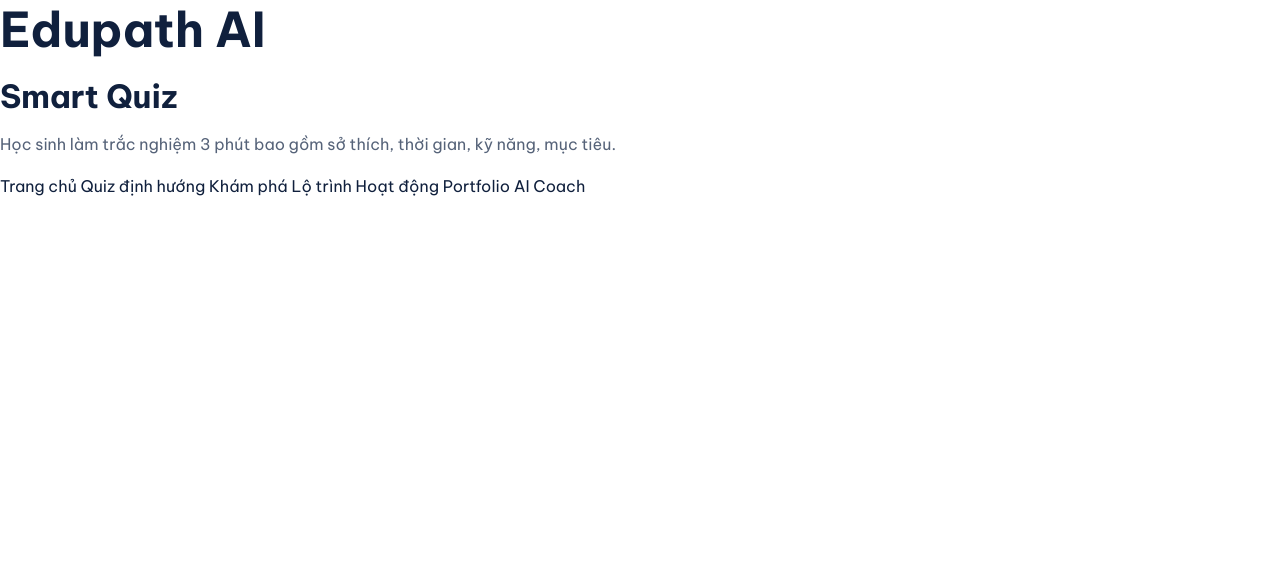
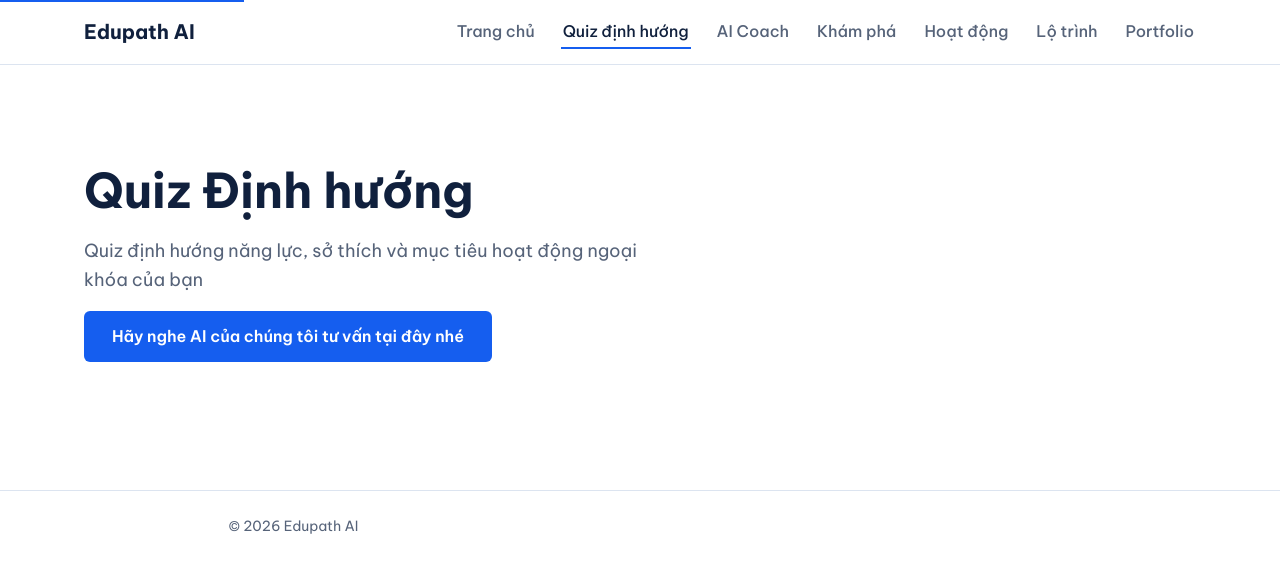
Before and after one commit to chinsiu1412/chinsiu1412.github.io, a plain HTML site: page quiz.html in a window 1280 px wide. Drawn offline with Linux system fonts and the light colour scheme.

Commit message:
chinh sua giao dien

```diff
--- a/gemini-backend/gemini-backend/server.js
+++ b/gemini-backend/gemini-backend/server.js
@@ -17,7 +17,7 @@ if (!process.env.GEMINI_API_KEY) {
 }
 
 const genAI = new GoogleGenerativeAI(process.env.GEMINI_API_KEY);
-const model = genAI.getGenerativeModel({ model: "gemini-3.5-flash"});
+const model = genAI.getGenerativeModel({ model: "gemini-3.5-flash-lite"});
 
 /* 1. Endpoint xử lý tin nhắn Chatbot */
 app.post('/api/chat', async (req, res) => {
--- a/quiz.html
+++ b/quiz.html
@@ -13,16 +13,46 @@
     <link rel="stylesheet" href="style.css">
     </head>
     <body>
-        <h1>Edupath AI</h1>
-        <h2>Smart Quiz</h2>
-        <p>Học sinh làm trắc nghiệm 3 phút bao gồm sở thích, thời gian, kỹ năng, mục tiêu.
-        </p>
-        <a href="index.html" target="_self">Trang chủ</a>
-        <a href="quiz.html" target="_self">Quiz định hướng</a>
-        <a href="discovery.html" target="_self">Khám phá</a>
-        <a href="route.html" target="_self">Lộ trình</a>
-        <a href="activities.html" target="_self">Hoạt động</a>
-        <a href="portfolio.html" target="_self">Portfolio</a>
-        <a href="coach.html" target="_self">AI Coach</a>
+        <a href="#main-content" class="skip-link">Bỏ qua đến nội dung chính</a>
+
+    <header class="site-header">
+        <div class="header-inner">
+            <a href="index.html" class="logo">Edupath AI</a>
+
+            <button class="menu-toggle" aria-expanded="false" aria-controls="main-nav">
+                <span class="hamburger"></span>
+            </button>
+
+            <nav id="main-nav" class="main-nav">
+
+                <ul>
+                    <li><a href="index.html">Trang chủ</a></li>
+                    <li><a href="quiz.html" class="active">Quiz định hướng</a></li>
+                    <li><a href="coach.html">AI Coach</a></li>
+                    <li><a href="discovery.html">Khám phá</a></li>
+                    <li><a href="activities.html">Hoạt động</a></li>
+                    <li><a href="route.html">Lộ trình</a></li>
+                    <li><a href="portfolio.html">Portfolio</a></li>
+                </ul>
+
+            </nav>
+        </div>
+    </header>
+
+    <main id="main-content">
+        <section class="hero">
+            <div class="hero-content">
+                <h1>Quiz Định hướng</h1>
+                <p>Quiz định hướng năng lực, sở thích và mục tiêu hoạt động ngoại khóa của bạn</p>
+                <a href="coach.html" class="btn btn-primary">Hãy nghe AI của chúng tôi tư vấn tại đây nhé</a>
+            </div>
+        </section>
+    </main>
+
+    <footer class="site-footer">
+        <p>© 2026 Edupath AI</p>
+    </footer>
+
+    <script src="script.js"></script>
     </body>
 </html>
--- a/script.js
+++ b/script.js
@@ -1,5 +1,5 @@
-/*Toogle menu mobile*/
-/*Toogle dropdown submenu*/
+/*Toggle menu mobile*/
+/*Toggle dropdown submenu*/
 /*Smooth scroll*/
 /*Sticky header*/
 /*Animation on scroll*/
```
Also changed, not shown: activities.html (+44 -13 lines), coach.html (+40 -10 lines), discovery.html (+41 -11 lines), portfolio.html (+41 -11 lines), route.html (+41 -11 lines), 1 other file.
